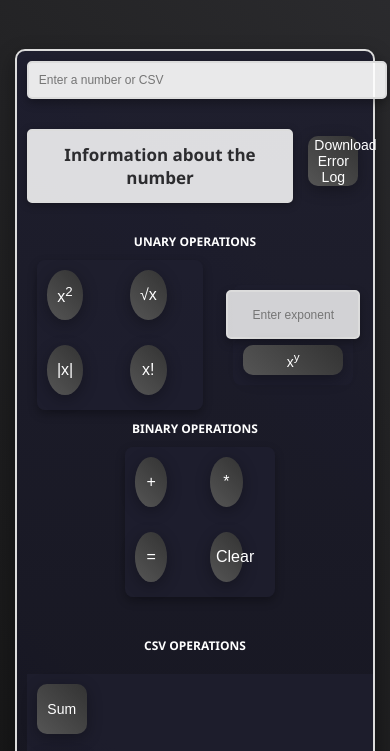
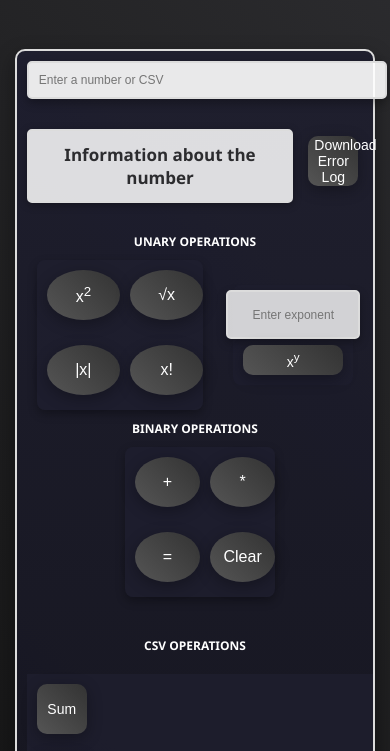
Before and after one commit to sniegockajulia/The-little-Calculator, a plain HTML site: page index.html in a window 390 px wide. Shown: the part 91-842 px from the top of the page. Drawn offline with Linux system fonts and the light colour scheme.

Commit message:
Update style2.css

```diff
--- a/style2.css
+++ b/style2.css
@@ -278,7 +278,7 @@ input[type="text"]:focus {
 
     .button-container1 button,
     .button-container3 button {
-        width: 50%; /* Make buttons full width */
+        width: 100%; /* Make buttons full width */
         height: 50px; /* Adjust button height */
         margin-bottom: 10px; /* Add margin between buttons */
     }
```
